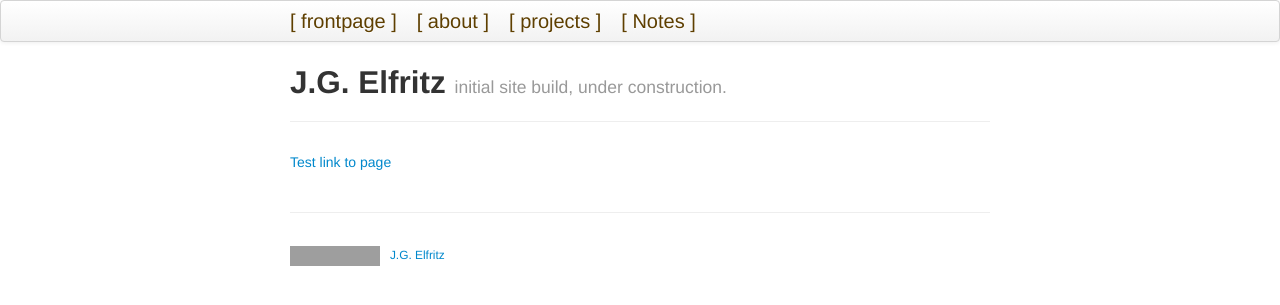
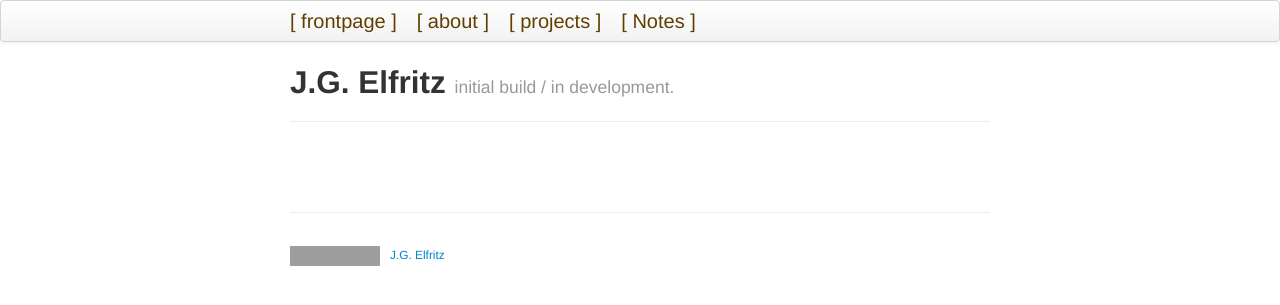
Before and after one commit to justinelfritz/justinelfritz.github.io, a Jekyll site: the page built from index.md, in a window 1280 px wide. Shown: the top 305 px of the page. Built offline with Jekyll 4.4.1, drawn with Linux system fonts in a browser that asks for light colours; grey boxes are pictures that could not be loaded.

Commit message:
removed unused code, changed .brand font weight from 200 to 400 in bootstrap.css

```diff
--- a/assets/themes/twitter/css/style.css
+++ b/assets/themes/twitter/css/style.css
@@ -9,34 +9,6 @@
 
 .navbar .nav {
   float: right; }
-
-/* Add a black background color to the top navigation */
-.topnav {
-  background-color: #333;
-  overflow: hidden;
-}
-
-/* Style the links inside the navigation bar */
-.topnav a {
-  float: left;
-  color: #f2f2f2;
-  text-align: center;
-  padding: 14px 16px;
-  text-decoration: none;
-  font-size: 17px;
-}
-
-/* Change the color of links on hover */
-.topnav a:hover {
-  background-color: #ddd;
-  color: black;
-}
-
-/* Add a color to the active/current link */
-.topnav a.active {
-  background-color: #4CAF50;
-  color: white;
-}
 
 /* The sidebar menu */
 .sidenav {
--- a/index.md
+++ b/index.md
@@ -1,9 +1,6 @@
 ---
 layout: page
 title: J.G. Elfritz
-tagline: initial site build, under construction.
+tagline: initial build / in development.
 description: Site build following K.Broman template for github.io
 ---
-
-
-[Test link to page](pages/independent_site.html)
```
Also changed, not shown: assets/themes/twitter/bootstrap/css/bootstrap.2.2.2.min.css.
